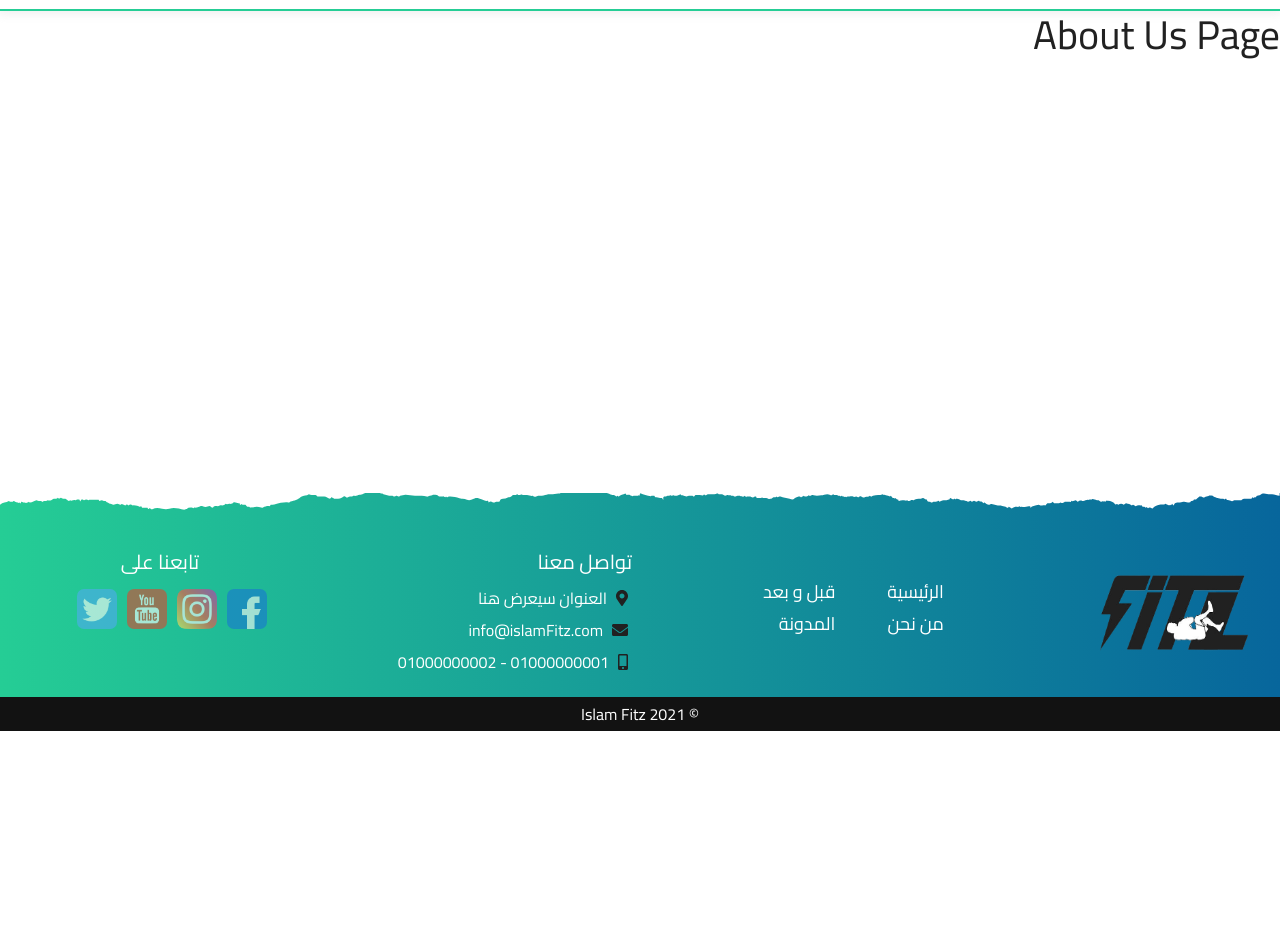
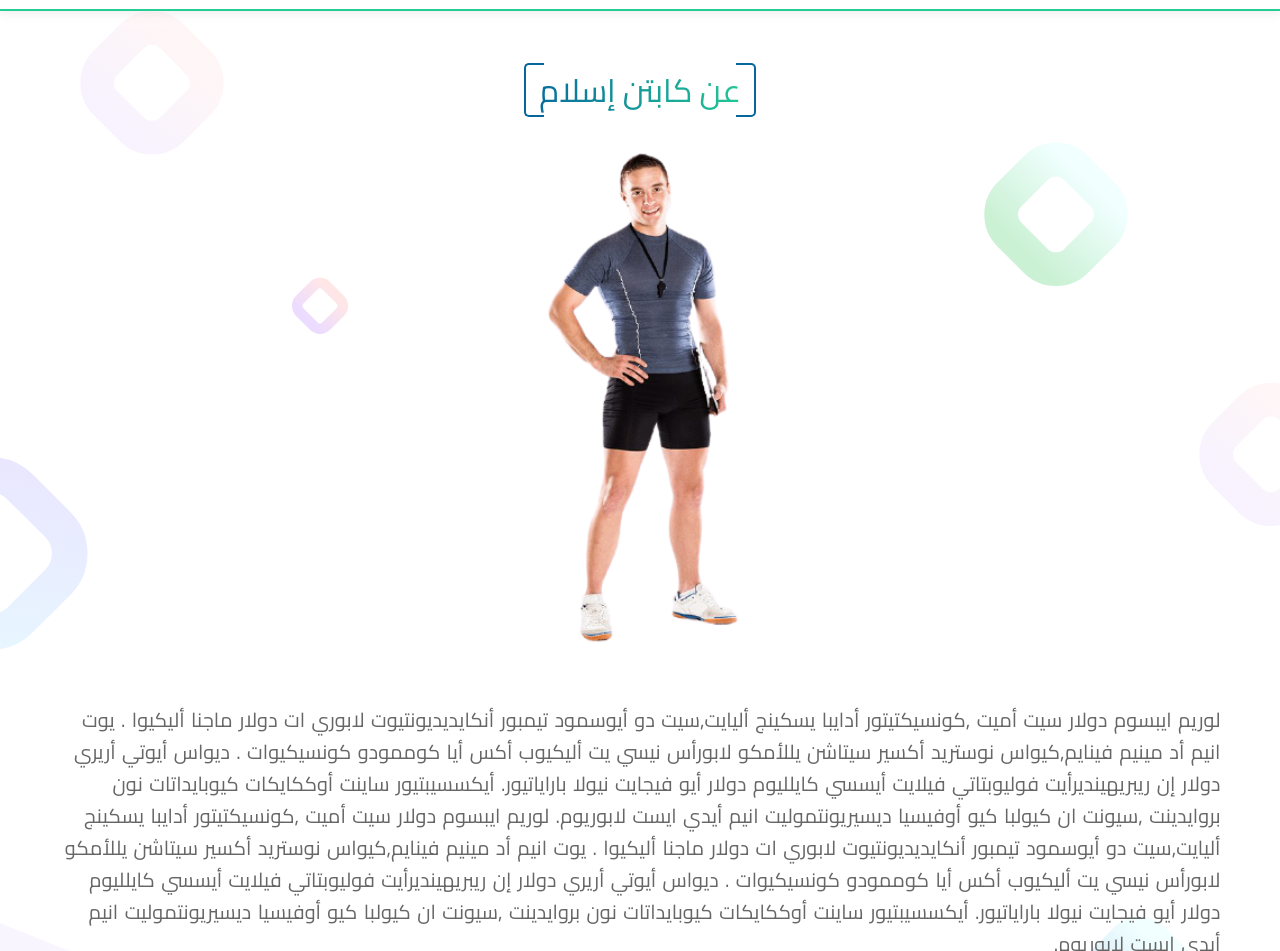
Before and after one commit to mahmoudsiliman75/islam_fitz, a Vue app: page /about in a window 1280 px wide. Shown: the part 61-1012 px from the top of the page. Before the commit the page ends 800 px from the top, so only its background shows below. Built offline with nearby package versions, Linux system fonts and the light colour scheme; what @braid/vue-formulate, izitoast, vue-form-wizard, vue-resource would draw is missing.

Commit message:
finish about us comp design

```diff
--- /dev/null
+++ b/src/assets/sass/components/_about.scss
@@ -0,0 +1,29 @@
+.about {
+  padding: $paddingAmount;
+  background-image: url("../images/shapes/striples-bg.svg");
+  background-size: cover;
+  background-repeat: repeat;
+
+  .header_wraper {
+    @include flexCenterAlignment;
+    margin-bottom: 25px;
+    h2 {
+      @include mainHeaderStyle;
+    }
+  }
+
+  .about_us_img_wraper {
+    img {
+      min-width: 200px;
+      max-width: 200px;
+      min-height: 500px;
+      max-height: 500px;
+    }
+  }
+
+  .text_wraper {
+    margin-block: 30px;
+    @include textWraper;
+    font-size: 20px;
+  }
+}
--- a/src/assets/sass/main.scss
+++ b/src/assets/sass/main.scss
@@ -18,6 +18,9 @@
 
 // ==== HOME STYLES
 @import "components/home.scss";
+
+// ==== ABOUT US PAGE
+@import "components/about";
 
 // ==== QUESTIONS
 @import "components/questions";
@@ -78,5 +81,5 @@ li {
 }
 
 .main_content_wraper {
-  min-height: calc(100vh - (72px + 246px));
+  min-height: calc(100vh - (72px + 238px));
 }
--- a/src/assets/sass/mixins/_mixins.scss
+++ b/src/assets/sass/mixins/_mixins.scss
@@ -155,6 +155,7 @@
   font-size: 18px;
   color: $lightGrey;
   line-height: 1.6;
+  text-align: start;
 }
 
 @mixin simpleShadow {
--- a/src/components/pages/AboutUs/AboutUs.vue
+++ b/src/components/pages/AboutUs/AboutUs.vue
@@ -1,6 +1,44 @@
 <template>
-  <div class="main_content_wraper">
-    <h1>About Us Page</h1>
+  <div class="about">
+    <div class="main_content_wraper">
+      <div class="container">
+        <div class="header_wraper">
+          <h2>عن كابتن إسلام</h2>
+        </div>
+
+        <div class="row justify-content-center">
+          <div class="col-8 col-md-3 text-center">
+            <div class="about_us_img_wraper">
+              <img
+                src="../../../assets/images/pics/coach.png"
+                alt="About Us Image"
+              />
+            </div>
+          </div>
+
+          <div class="col-12">
+            <div class="text_wraper">
+              لوريم ايبسوم دولار سيت أميت ,كونسيكتيتور أدايبا يسكينج أليايت,سيت
+              دو أيوسمود تيمبور أنكايديديونتيوت لابوري ات دولار ماجنا أليكيوا .
+              يوت انيم أد مينيم فينايم,كيواس نوستريد أكسير سيتاشن يللأمكو
+              لابورأس نيسي يت أليكيوب أكس أيا كوممودو كونسيكيوات . ديواس أيوتي
+              أريري دولار إن ريبريهينديرأيت فوليوبتاتي فيلايت أيسسي كايلليوم
+              دولار أيو فيجايت نيولا باراياتيور. أيكسسيبتيور ساينت أوككايكات
+              كيوبايداتات نون بروايدينت ,سيونت ان كيولبا كيو أوفيسيا
+              ديسيريونتموليت انيم أيدي ايست لابوريوم. لوريم ايبسوم دولار سيت
+              أميت ,كونسيكتيتور أدايبا يسكينج أليايت,سيت دو أيوسمود تيمبور
+              أنكايديديونتيوت لابوري ات دولار ماجنا أليكيوا . يوت انيم أد مينيم
+              فينايم,كيواس نوستريد أكسير سيتاشن يللأمكو لابورأس نيسي يت أليكيوب
+              أكس أيا كوممودو كونسيكيوات . ديواس أيوتي أريري دولار إن
+              ريبريهينديرأيت فوليوبتاتي فيلايت أيسسي كايلليوم دولار أيو فيجايت
+              نيولا باراياتيور. أيكسسيبتيور ساينت أوككايكات كيوبايداتات نون
+              بروايدينت ,سيونت ان كيولبا كيو أوفيسيا ديسيريونتموليت انيم أيدي
+              ايست لابوريوم.
+            </div>
+          </div>
+        </div>
+      </div>
+    </div>
   </div>
 </template>
 
```
Also changed, not shown: src/assets/images/pics/coach.png (added).
